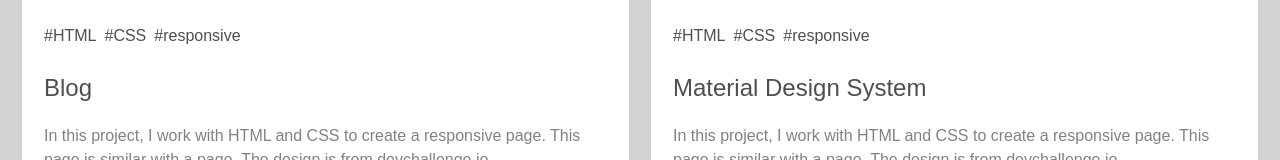
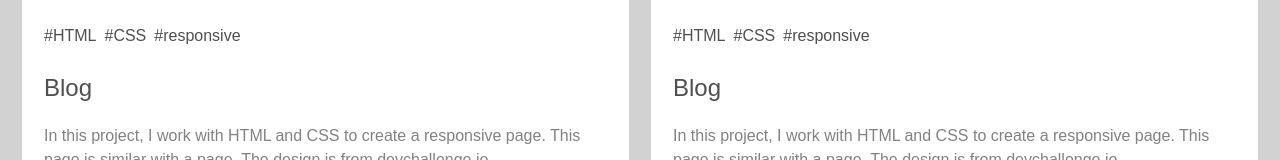
Before and after one commit to nathanieladiah/react-portfolio, a React (Vite) app: page / in a window 1280 px wide. Shown: the part 2629-2789 px from the top of the page. Built offline with nearby package versions, Linux system fonts and the light colour scheme.

Commit message:
Move data to props from Project component

```diff
--- a/src/components/Project/Project.jsx
+++ b/src/components/Project/Project.jsx
@@ -1,21 +1,9 @@
 import PropTypes from "prop-types";
-import projectImg from "../../assets/img/blog.png";
 import Card from "../Generic/Card/Card";
 import "./project.scss";
 
-const Project = ({ title }) => {
-  const projectData = {
-    projectTitle: title,
-    img: projectImg,
-    tags: ["HTML", "CSS", "responsive"],
-    description:
-      "In this project, I work with HTML and CSS to create a responsive page. This page is similar with a page. The design is from devchallenge.io",
-    demoLink: null,
-    githubLink: "https://github.com/nathanieladiah/blogs",
-  };
-
-  const { projectTitle, img, tags, description, demoLink, githubLink } =
-    projectData;
+const Project = ({ data }) => {
+  const { projectTitle, img, tags, description, demoLink, githubLink } = data;
 
   return (
     <Card className="project">
@@ -57,6 +45,6 @@ const Project = ({ title }) => {
 };
 
 Project.propTypes = {
-  title: PropTypes.string,
+  data: PropTypes.object,
 };
 export default Project;
--- a/src/components/Projects/Projects.jsx
+++ b/src/components/Projects/Projects.jsx
@@ -1,12 +1,49 @@
+import projectImg from "../../assets/img/blog.png";
 import Project from "../Project/Project";
 import "./projects.scss";
 
 const Projects = () => {
+  const projectsList = [
+    {
+      projectTitle: "Blog",
+      img: projectImg,
+      tags: ["HTML", "CSS", "responsive"],
+      description:
+        "In this project, I work with HTML and CSS to create a responsive page. This page is similar with a page. The design is from devchallenge.io",
+      demoLink: null,
+      githubLink: "https://github.com/nathanieladiah/blogs",
+      id: 1,
+    },
+    {
+      projectTitle: "Blog",
+      img: projectImg,
+      tags: ["HTML", "CSS", "responsive"],
+      description:
+        "In this project, I work with HTML and CSS to create a responsive page. This page is similar with a page. The design is from devchallenge.io",
+      demoLink: null,
+      githubLink: "https://github.com/nathanieladiah/blogs",
+      id: 1,
+    },
+    {
+      projectTitle: "Blog",
+      img: projectImg,
+      tags: ["HTML", "CSS", "responsive"],
+      description:
+        "In this project, I work with HTML and CSS to create a responsive page. This page is similar with a page. The design is from devchallenge.io",
+      demoLink: null,
+      githubLink: "https://github.com/nathanieladiah/blogs",
+      id: 1,
+    },
+  ];
   return (
     <section className="projects">
-      <Project title="Blog" />
+      {/* <Project title="Blog" />
       <Project title="Material Design System" />
-      <Project title="Home theater shop" />
+      <Project title="Home theater shop" /> */}
+
+      {projectsList.map((project) => (
+        <Project key={project.id} data={project} />
+      ))}
     </section>
   );
 };
--- a/src/sass/base/_reset.scss
+++ b/src/sass/base/_reset.scss
@@ -44,7 +44,10 @@ body {
   min-height: 100vh;
 
   display: flex;
-  flex-direction: column;
+
+  @include abs.breakpoint(xlarge) {
+    justify-content: center;
+  }
 
   // Using aic, causes the padding to not work on smaller screens
   // investigate further.
```
